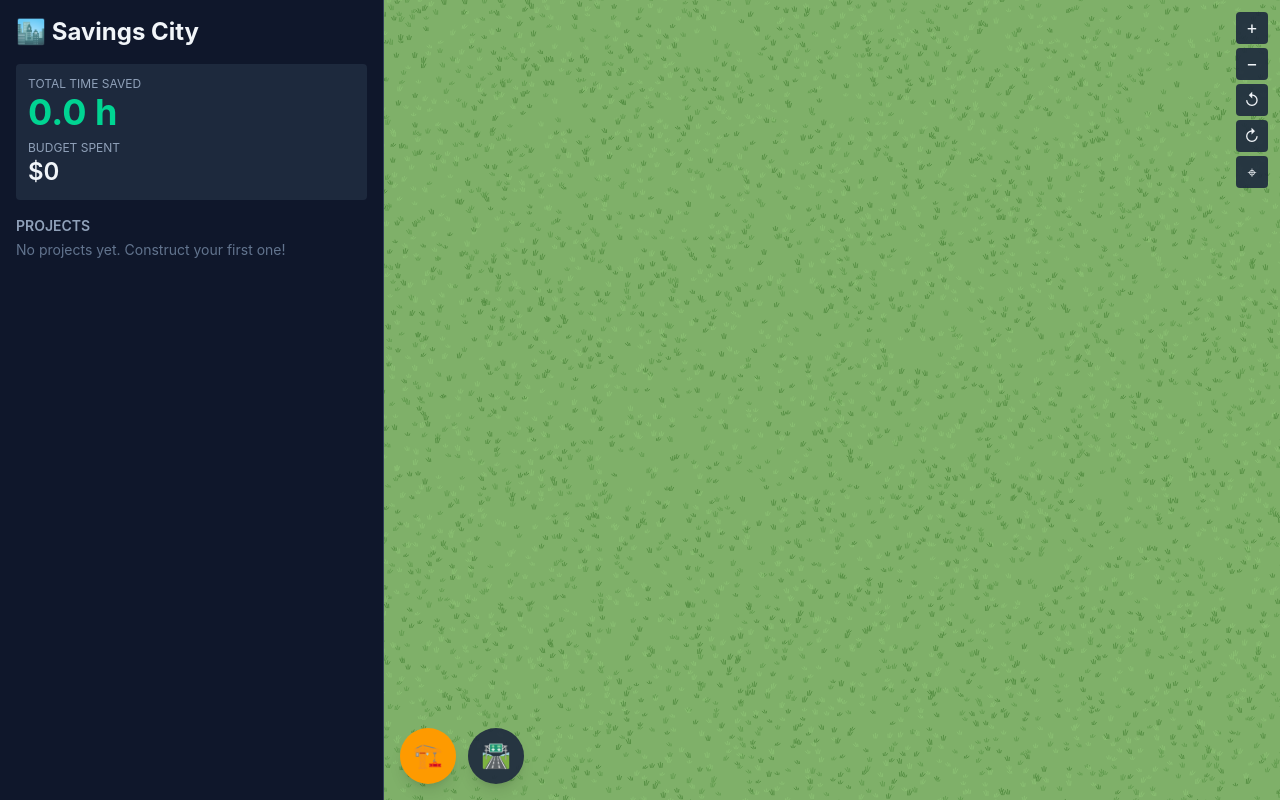
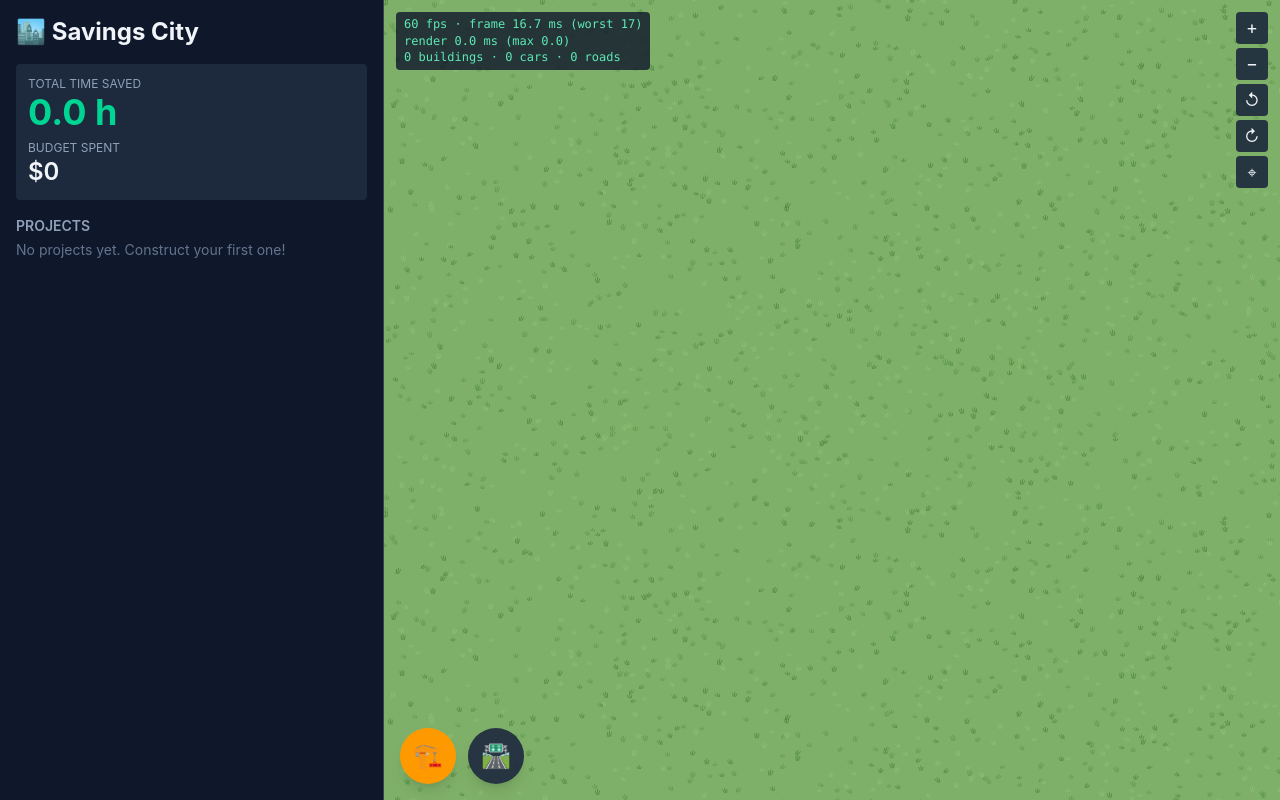
Before and after one commit to KVerbruggen/Savings_City, a React (Vite) app: page / in a window 1280 px wide. Built offline with nearby package versions, Linux system fonts and the light colour scheme.

Commit message:
Grass texture tile, ground cache for still camera, and live performance stats overlay

```diff
--- a/bench/engine.bench.mjs
+++ b/bench/engine.bench.mjs
@@ -15,6 +15,8 @@ const placed = e.layout(projects)
 
 const noop = () => {}
 const ctx = new Proxy({}, { get: (t, k) => k === 'createLinearGradient' ? () => ({ addColorStop: noop }) : k === 'measureText' ? () => ({ width: 10 }) : (t[k] ?? noop), set: (t, k, v) => (t[k] = v, true) })
+globalThis.document = { createElement: () => ({ getContext: () => ctx }) }
+ctx.canvas = { width: 1600, height: 900 }
 globalThis.Path2D = class { moveTo() {} lineTo() {} }
 
 const bench = (name, n, fn) => {
--- a/src/App.tsx
+++ b/src/App.tsx
@@ -34,6 +34,7 @@ export default function App() {
   const [selected, setSelected] = useState<string>()
   const [tip, setTip] = useState<{ b: Placed; x: number; y: number }>()
   const tipRef = useRef<HTMLDivElement>(null)
+  const statsRef = useRef<HTMLPreElement>(null)
   const tipIdRef = useRef<string | undefined>(undefined)
   tipIdRef.current = tip?.b.p.id
   const [placing, setPlacing] = useState<Placing>()
@@ -108,6 +109,7 @@ export default function App() {
   useEffect(() => {
     const cv = canvasRef.current!
     let raf = 0
+    const statsAcc = { last: 0, windowStart: 0, frames: 0, worst: 0, renderTotal: 0, renderMax: 0 }
     const frame = (now: number) => {
       const dpr = window.devicePixelRatio || 1
       const w = cv.clientWidth, h = cv.clientHeight
@@ -131,10 +133,27 @@ export default function App() {
           }
         }
       }
+      const renderStart = performance.now()
       render(ctx, w, h, {
         placed: cur.placed, roads: cur.roads, elapsed: now - startRef.current, time: now,
         cam: camRef.current, selected: cur.selected, cars: carsRef.current, preview,
       })
+      const st = statsAcc
+      const renderMs = performance.now() - renderStart
+      if (st.last) st.worst = Math.max(st.worst, now - st.last)
+      st.last = now
+      st.frames++
+      st.renderTotal += renderMs
+      st.renderMax = Math.max(st.renderMax, renderMs)
+      if (!st.windowStart) st.windowStart = now
+      if (now - st.windowStart >= 500 && statsRef.current) {
+        const secs = (now - st.windowStart) / 1000
+        statsRef.current.textContent =
+          `${(st.frames / secs).toFixed(0)} fps · frame ${(1000 * secs / st.frames).toFixed(1)} ms (worst ${st.worst.toFixed(0)})\n` +
+          `render ${(st.renderTotal / st.frames).toFixed(1)} ms (max ${st.renderMax.toFixed(1)})\n` +
+          `${cur.placed.length} buildings · ${carsRef.current.length} cars · ${cur.roads.size} roads`
+        st.frames = 0; st.renderTotal = 0; st.renderMax = 0; st.worst = 0; st.windowStart = now
+      }
       const tipEl = tipRef.current
       if (tipEl && tipIdRef.current) {
         const b = cur.placed.find((q) => q.p.id === tipIdRef.current)
@@ -498,6 +517,7 @@ export default function App() {
           }}
           onContextMenu={(e) => { e.preventDefault(); if (placing) rotateDoor() }}
         />
+        <pre ref={statsRef} className="pointer-events-none absolute left-3 top-3 rounded bg-slate-900/80 px-2 py-1 font-mono text-xs leading-snug text-emerald-300" />
         <div className="absolute right-3 top-3 flex flex-col gap-1">
           <button className="h-8 w-8 rounded bg-slate-800/90 text-lg" onClick={() => zoomBy(1.2)} aria-label="Zoom in">+</button>
           <button className="h-8 w-8 rounded bg-slate-800/90 text-lg" onClick={() => zoomBy(1 / 1.2)} aria-label="Zoom out">−</button>
--- a/src/engine.ts
+++ b/src/engine.ts
@@ -762,36 +762,78 @@ const hash2 = (x: number, y: number, k: number) => {
 
 /** Scatter small grass blades over a map-space rectangle. Positions are hashed
  * from the grid cell, so the pattern is stable while panning and zooming. */
-function grassBlades(ctx: Ctx, x0: number, y0: number, x1: number, y1: number, accept?: (x: number, y: number) => boolean, light = false, area = (x1 - x0) * (y1 - y0)) {
-  const step = 0.3
-  // When zoomed out, skip whole rows/columns of the fixed grid (in power-of-two
-  // strides) rather than resizing it, so blades never shift against the map.
-  const cells = area / (step * step)
-  let stride = 1
-  while (cells / (stride * stride) > 12000) stride *= 2
-  const shades = light ? ['#8fb87a', '#b9d9a3', '#7aa866'] : ['#5f9a4c', '#8cc274', '#4e8a3d']
+/* Repeating grass texture. Blade bases sit on a cell grid in projected (screen-plane) coordinates that
+ * wraps every GRASS_W x GRASS_H units, so one pre-drawn tile covers the whole map and panning or
+ * zooming only moves a pattern. Because it lives in the projected plane it does not rotate with
+ * the map. */
+const GRASS_W = 1024, GRASS_H = 512, GRASS_NX = 107, GRASS_NY = 54
+const GRASS_DENSITY = 0.3 // fraction of cells that get a blade
+const GRASS_SCALES = [1, 2, 0.5]
+const grassTiles = new Map<number, HTMLCanvasElement>()
+let grassWarmup = false
+
+function buildGrassTile(scale: number): HTMLCanvasElement {
+  const canvas = document.createElement('canvas')
+  canvas.width = Math.round(GRASS_W * scale); canvas.height = Math.round(GRASS_H * scale)
+  const c = canvas.getContext('2d')!
+  c.scale(scale, scale)
+  const cw = GRASS_W / GRASS_NX, ch = GRASS_H / GRASS_NY
+  const shades = ['#5f9a4c', '#8cc274', '#4e8a3d']
   const paths = shades.map(() => new Path2D())
-  for (let gx = Math.floor(x0 / step / stride) * stride; gx <= Math.ceil(x1 / step); gx += stride) {
-    for (let gy = Math.floor(y0 / step / stride) * stride; gy <= Math.ceil(y1 / step); gy += stride) {
-      if (hash2(gx, gy, 1) > 0.6) continue
-      const x = (gx + hash2(gx, gy, 2)) * step, y = (gy + hash2(gx, gy, 3)) * step
-      if (accept && !accept(x, y)) continue
-      const q = toIso(x, y)
-      const hgt = 2.5 + hash2(gx, gy, 4) * 3
-      const lean = (hash2(gx, gy, 5) - 0.5) * 3
-      const p = paths[Math.floor(hash2(gx, gy, 6) * shades.length)]
-      for (const o of [-1.2, 0, 1.2]) {
-        p.moveTo(q.x + o, q.y)
-        p.lineTo(q.x + o * 1.8 + lean, q.y - hgt + Math.abs(o))
+  for (let i = 0; i < GRASS_NX; i++) {
+    for (let j = 0; j < GRASS_NY; j++) {
+      if (hash2(i, j, 1) > GRASS_DENSITY) continue
+      const x = (i + hash2(i, j, 2)) * cw, y = (j + hash2(i, j, 3)) * ch
+      const hgt = 2.5 + hash2(i, j, 4) * 3
+      const lean = (hash2(i, j, 5) - 0.5) * 3
+      const p = paths[Math.floor(hash2(i, j, 6) * shades.length)]
+      // Blades near an edge are repeated on the far side so the tile wraps seamlessly.
+      for (const ox of [-GRASS_W, 0, GRASS_W]) {
+        if (x + ox < -7 || x + ox > GRASS_W + 7) continue
+        for (const oy of [-GRASS_H, 0, GRASS_H]) {
+          if (y + oy < -7 || y + oy > GRASS_H + 7) continue
+          for (const o of [-1.2, 0, 1.2]) {
+            p.moveTo(x + ox + o, y + oy)
+            p.lineTo(x + ox + o * 1.8 + lean, y + oy - hgt + Math.abs(o))
+          }
+        }
       }
     }
   }
-  ctx.save()
-  ctx.lineWidth = 0.8
-  ctx.lineCap = 'round'
-  shades.forEach((c, i) => { ctx.strokeStyle = c; ctx.stroke(paths[i]) })
-  ctx.restore()
+  c.lineWidth = 0.8
+  c.lineCap = 'round'
+  shades.forEach((color, i) => { c.strokeStyle = color; c.stroke(paths[i]) })
+  grassTiles.set(scale, canvas)
+  return canvas
 }
+
+// Build the other quality levels one per timer tick, so zooming across a boundary never has to build a tile mid-frame.
+function warmGrassTiles() {
+  if (grassWarmup) return
+  grassWarmup = true
+  const next = () => {
+    const missing = GRASS_SCALES.find((sc) => !grassTiles.has(sc))
+    if (missing === undefined) return
+    buildGrassTile(missing)
+    setTimeout(next, 50)
+  }
+  setTimeout(next, 200)
+}
+
+function texturedGrass(ctx: Ctx, x0: number, y0: number, x1: number, y1: number, scale: number) {
+  const tile = grassTiles.get(scale) ?? buildGrassTile(scale)
+  warmGrassTiles()
+  for (let ty = Math.floor(y0 / GRASS_H); ty * GRASS_H < y1; ty++)
+    for (let tx = Math.floor(x0 / GRASS_W); tx * GRASS_W < x1; tx++)
+    {
+      // Draw only the part of the tile that is visible.
+      const ax = Math.max(x0, tx * GRASS_W), ay = Math.max(y0, ty * GRASS_H)
+      const bx = Math.min(x1, (tx + 1) * GRASS_W), by = Math.min(y1, (ty + 1) * GRASS_H)
+      if (bx > ax && by > ay) ctx.drawImage(tile, (ax - tx * GRASS_W) * scale, (ay - ty * GRASS_H) * scale, (bx - ax) * scale, (by - ay) * scale, ax, ay, bx - ax, by - ay)
+    }
+}
+
+const groundCache: { key: string; last: string; canvas?: HTMLCanvasElement } = { key: '', last: '' }
 
 export function render(ctx: Ctx, w: number, h: number, s: RenderState) {
   ctx.setTransform(1, 0, 0, 1, 0, 0)
@@ -813,11 +855,33 @@ export function render(ctx: Ctx, w: number, h: number, s: RenderState) {
   const minX = Math.min(...xs), maxX = Math.max(...xs), minY = Math.min(...ys), maxY = Math.max(...ys)
   {
     const m = ((maxX - minX) + (maxY - minY)) / 4
-    diamond(ctx, minX - m, minY - m, maxX - minX + 2 * m, maxY - minY + 2 * m, 0, '#7fb069')
-    // Stride is based on the view's true area, which doesn't change with rotation
-    // (the bounding box does), so blades don't pop in and out while rotating.
-    const area = Math.abs(view.reduce((a, p, i) => { const q = view[(i + 1) % 4]; return a + p[0] * q[1] - q[0] * p[1] }, 0)) / 2
-    grassBlades(ctx, minX, minY, maxX, maxY, undefined, false, area)
+    const paintGround = (c: Ctx) => {
+      diamond(c, minX - m, minY - m, maxX - minX + 2 * m, maxY - minY + 2 * m, 0, '#7fb069')
+      const need = s.cam.zoom * (ctx.canvas.width / w)
+      const scale = Math.min(2, Math.max(0.5, 2 ** Math.round(Math.log2(need))))
+      texturedGrass(c, vx0 - 12, vy0 - 12, vx1 + 12, vy1 + 12, scale)
+    }
+    // The ground is the costliest part of a frame and only changes with the camera.
+    // Once the camera has held still for a frame, paint it once into a bitmap and
+    // reuse that until the camera or canvas size changes.
+    const key = [ctx.canvas.width, ctx.canvas.height, w, h, s.cam.x, s.cam.y, s.cam.zoom, s.cam.angle].join('|')
+    const gc = groundCache
+    if (gc.key !== key && gc.last === key) {
+      const oc = gc.canvas ??= document.createElement('canvas')
+      oc.width = ctx.canvas.width; oc.height = ctx.canvas.height
+      const o = oc.getContext('2d')!
+      o.translate(w / 2 + s.cam.x, h / 2 + s.cam.y)
+      o.scale(s.cam.zoom, s.cam.zoom)
+      paintGround(o)
+      gc.key = key
+    }
+    if (gc.key === key && gc.canvas) {
+      ctx.save()
+      ctx.setTransform(1, 0, 0, 1, 0, 0)
+      ctx.drawImage(gc.canvas, 0, 0)
+      ctx.restore()
+    } else paintGround(ctx)
+    gc.last = key
   }
 
   // Faint grid while placing, so the edges are visible.
```
